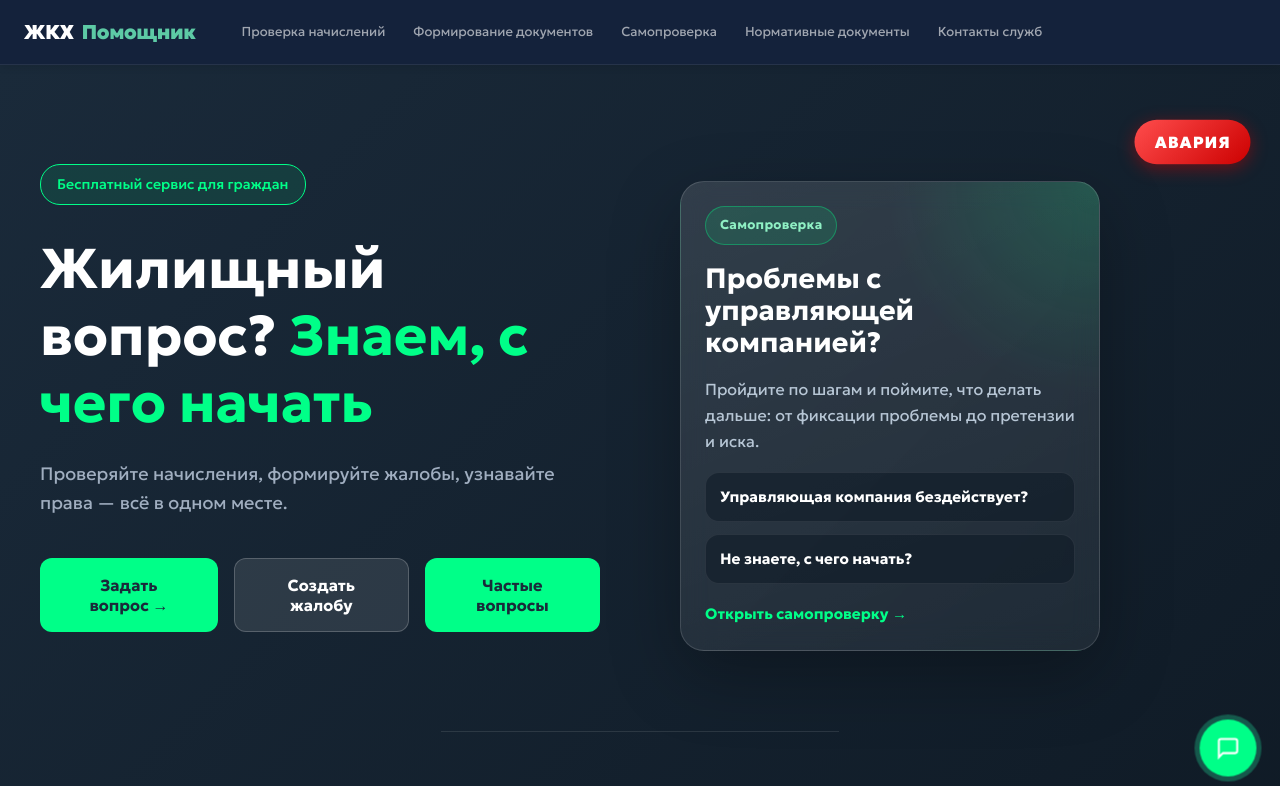
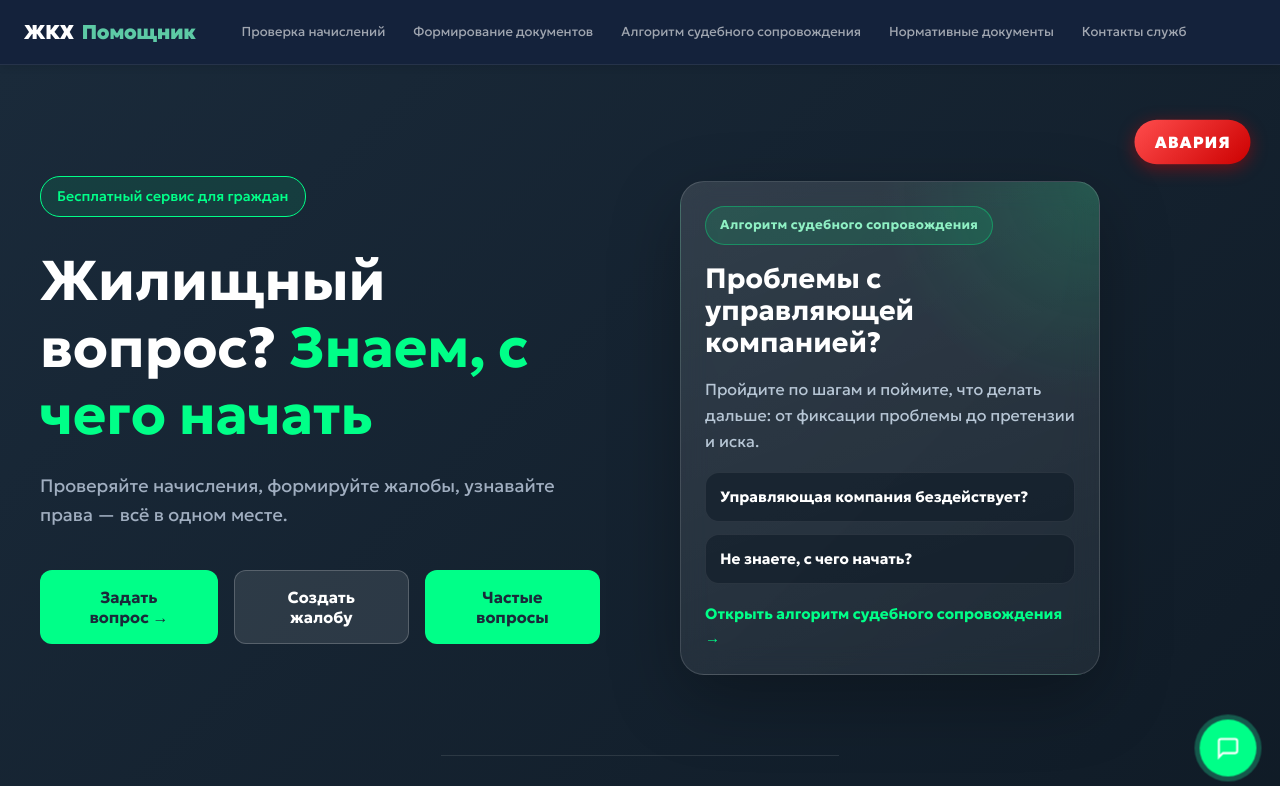
Before and after one commit to satret/zhkh-project, a React (Vite) app in the folder frontend/: page / in a window 1280 px wide. Shown: the top 786 px of the page. Built offline with nearby package versions, Linux system fonts and the light colour scheme.

Commit message:
rename selfcheck

```diff
--- a/frontend/src/components/Footer.jsx
+++ b/frontend/src/components/Footer.jsx
@@ -22,7 +22,7 @@ export default function Footer({ onPageChange }) {
             <ul className="footer-links">
               <li><a href="#" onClick={go('calculator')}>Проверка начислений</a></li>
               <li><a href="#" onClick={go('documents')}>Формирование документов</a></li>
-              <li><a href="#" onClick={go('selfcheck')}>Самопроверка</a></li>
+              <li><a href="#" onClick={go('selfcheck')}>Алгоритм судебного сопровождения</a></li>
             </ul>
           </div>
 
--- a/frontend/src/components/Navigation.jsx
+++ b/frontend/src/components/Navigation.jsx
@@ -5,7 +5,7 @@ export default function Navigation({ currentPage, onPageChange }) {
   const navItems = [
     { id: 'calculator', label: 'Проверка начислений' },
     { id: 'documents', label: 'Формирование документов' },
-    { id: 'selfcheck', label: 'Самопроверка' },
+    { id: 'selfcheck', label: 'Алгоритм судебного сопровождения' },
     { id: 'regulations', label: 'Нормативные документы' },
     { id: 'contacts', label: 'Контакты служб' }
   ];
--- a/frontend/src/data/chatScenarios.js
+++ b/frontend/src/data/chatScenarios.js
@@ -139,7 +139,7 @@ export const chatScenarios = {
   },
 
   emergency_water_checklist: {
-    text: 'Перенаправляю вас в раздел Самопроверка. В этом разделе расписаны пукнты, которые необходимы для подачи обращения в УК. Проверьте, что вы выполнили все пукнты.',
+    text: 'Перенаправляю вас в раздел Алгоритм судебного сопровождения. В этом разделе расписаны пукнты, которые необходимы для подачи обращения в УК. Проверьте, что вы выполнили все пукнты.',
     options: [
       { label: 'Всё готово, что дальше?', value: 'emergency_water_complete' },
       { label: 'Мне нужно вернуться к документам', value: 'emergency_water_redirect_docs' },
@@ -277,7 +277,7 @@ export const chatScenarios = {
   },
 
   problem_large_bill_checklists: {
-    text: 'Перенаправляю вас в раздел Самопроверка. В этом разделе расписаны пукнты, которые необходимы для подачи обращения в УК. Проверьте, что вы выполнили все пукнты.',
+    text: 'Перенаправляю вас в раздел Алгоритм судебного сопровождения. В этом разделе расписаны пукнты, которые необходимы для подачи обращения в УК. Проверьте, что вы выполнили все пукнты.',
     options: [
       { label: 'Всё готово, что дальше?', value: 'problem_large_bill_complete' },
       { label: 'Мне нужно вернуться к документам', value: 'problem_large_bill_appeal' },
--- a/frontend/src/pages/DocumentBuilder.jsx
+++ b/frontend/src/pages/DocumentBuilder.jsx
@@ -654,7 +654,7 @@ export default function DocumentBuilder({ subsection, onPageChange }) {
             <div className="doc-builder-resource-item">
               <h5>Хотите действовать через представителя?</h5>
               <button type="button" className="doc-builder-tip-link" onClick={goToRepresentativeHelp}>
-                Узнайте как это сделать в разделе "Самопроверка"
+                Узнайте как это сделать в разделе "Алгоритм судебного сопровождения"
               </button>
             </div>
             <div className="doc-builder-resource-item">
--- a/frontend/src/pages/MainPage.jsx
+++ b/frontend/src/pages/MainPage.jsx
@@ -73,7 +73,7 @@ export default function HomePage({ onPageChange, onChatToggle }) {
               }
             }}
           >
-            <div className="hero-selfcheck-badge">Самопроверка</div>
+            <div className="hero-selfcheck-badge">Алгоритм судебного сопровождения</div>
             <h2 className="hero-selfcheck-title">Проблемы с управляющей компанией?</h2>
             <p className="hero-selfcheck-text">
               Пройдите по шагам и поймите, что делать дальше: от фиксации проблемы до претензии и иска.
@@ -82,7 +82,7 @@ export default function HomePage({ onPageChange, onChatToggle }) {
               <div className="hero-selfcheck-question">Управляющая компания бездействует?</div>
               <div className="hero-selfcheck-question">Не знаете, с чего начать?</div>
             </div>
-            <div className="hero-selfcheck-link">Открыть самопроверку →</div>
+            <div className="hero-selfcheck-link">Открыть алгоритм судебного сопровождения →</div>
           </aside>
 
         </div>
--- a/frontend/src/pages/SelfCheck.jsx
+++ b/frontend/src/pages/SelfCheck.jsx
@@ -299,7 +299,7 @@ export default function SelfCheck({ subsection, onPageChange }) {
         ${categoriesHtml}
 
         <div class="footer">
-          Сгенерировано в разделе самопроверки системы ЖКХ помощник<br>
+          Сгенерировано в разделе "Алгоритм судебного сопровождения" системы ЖКХ помощник<br>
           * Отмеченные ✅ пункты уже выполнены<br>
         </div>
       </body>
@@ -400,7 +400,7 @@ export default function SelfCheck({ subsection, onPageChange }) {
         ${itemsHtml}
 
         <div class="footer">
-          Сгенерировано в разделе самопроверки системы ЖКХ помощник<br>
+          Сгенерировано в разделе "Алгоритм судебного сопровождения" системы ЖКХ помощник<br>
           * Отмеченные ✅ пункты уже выполнены
         </div>
       </body>
@@ -433,7 +433,7 @@ export default function SelfCheck({ subsection, onPageChange }) {
         <div className="page-header">
           <div>
             <div>
-              <h1>Самопроверка</h1>
+              <h1>Алгоритм судебного сопровождения</h1>
               <p className="page-subtitle">Этот раздел поможет Вам пройти путь от фиксации факта нарушения до суда с соблюдением всех необходимых требований.</p>
                <button
               onClick={downloadFullChecklistAsWord}
```
